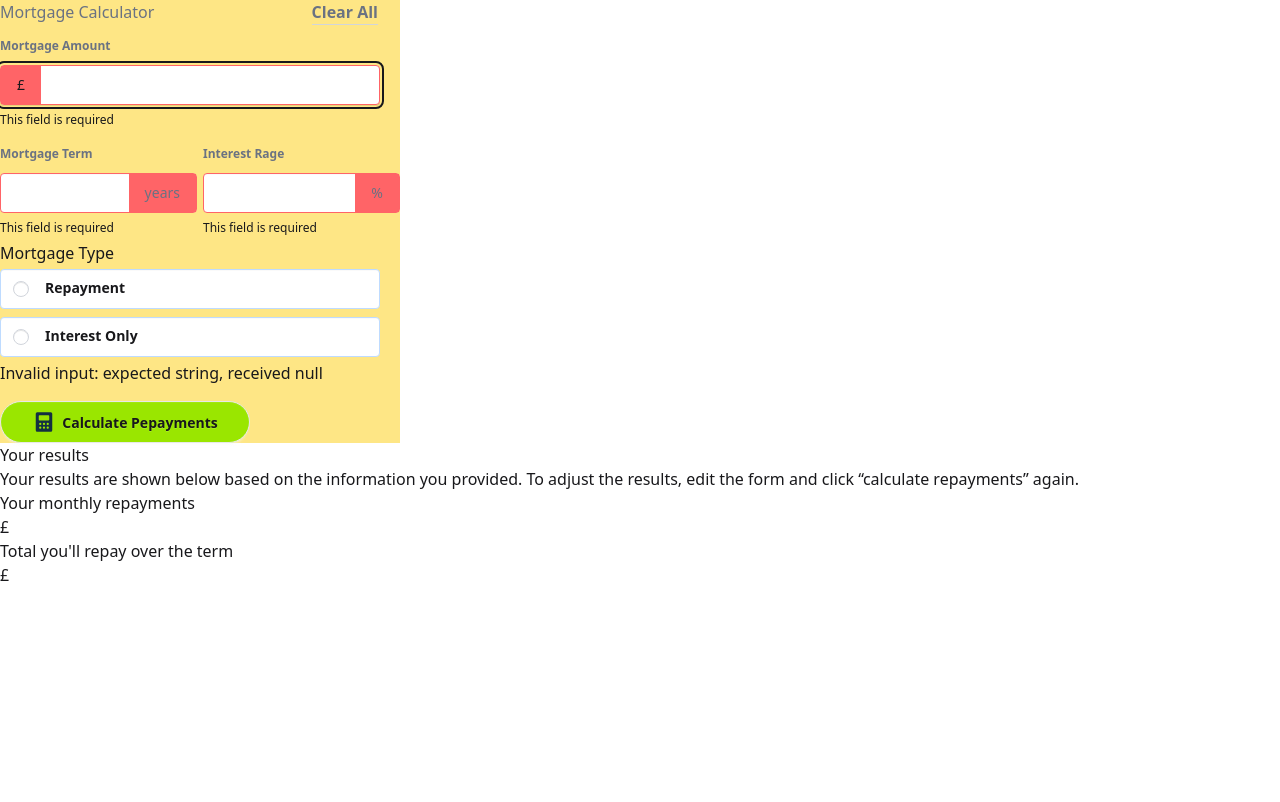
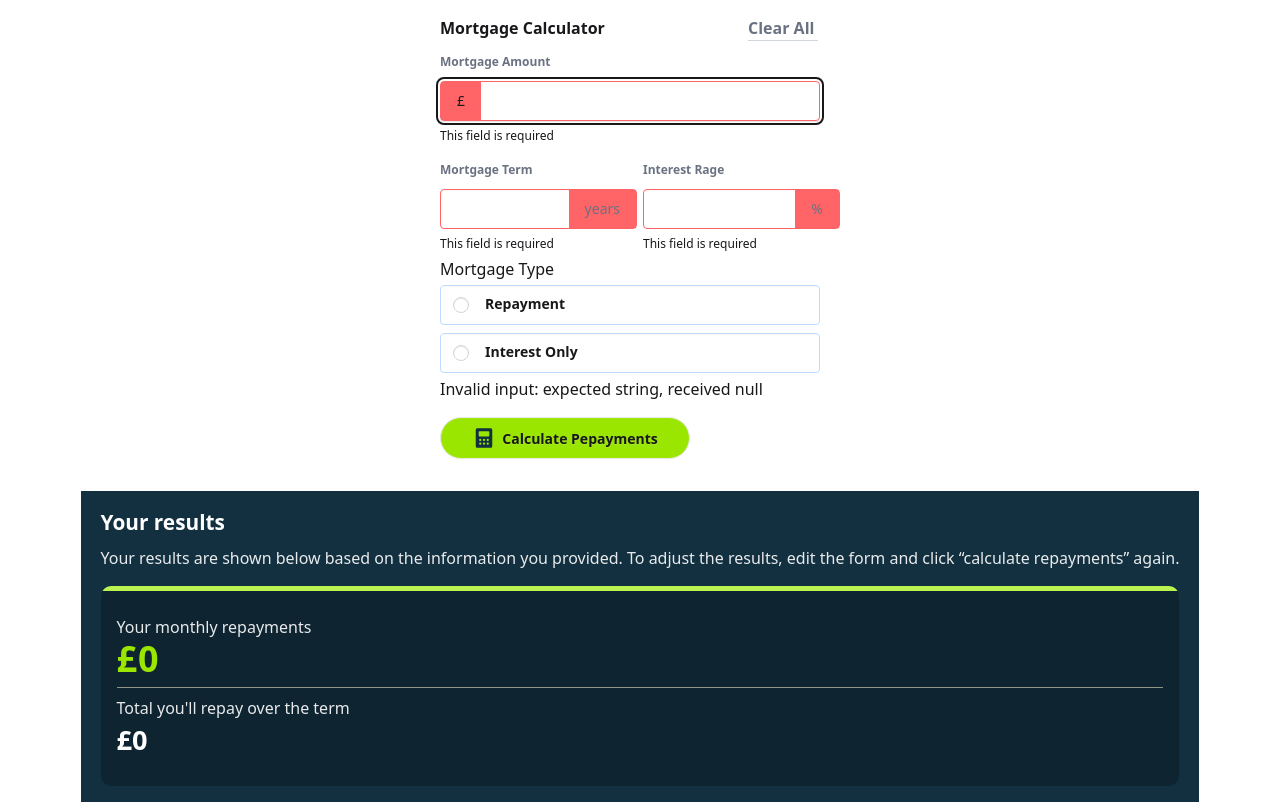
Before and after one commit to ItaloDev-Marcelo/Mortgage-repayment-ts, a React (Vite) app: page / in a window 1280 px wide. Both pictures are taken after typing "Sample", "Sample", "Sample" into the empty fields and a click on the button "Clear All". Built offline with nearby package versions, Linux system fonts and the light colour scheme.

Commit message:
corrigindo bug e terminando a versão movel

```diff
--- a/src/components/Form.tsx
+++ b/src/components/Form.tsx
@@ -6,6 +6,8 @@ import InputRadios from './InputRadio';
 import type { FormProps } from '../types/Form.type';
 
 const Form = ({register,handleSubmit, errors, reset, ShowResults,resetResults}:FormProps) => {
+
+
   const resetForm = () => {
      reset()
      ShowResults()
@@ -18,14 +20,20 @@ const Form = ({register,handleSubmit, errors, reset, ShowResults,resetResults}:F
   }
 
 
+
+
+
   return (
-    <form onSubmit={handleSubmit(formResult)} className='bg-amber-200 w-[330px] xl:w-[400px]'>
+    <form onSubmit={handleSubmit(formResult)} className='w-[300px] xl:w-[400px] py-4'>
          <div className='flex flex-col xl:flex-row xl:justify-between pr-5.5'>
-           <legend className='text-gray-500'>Mortgage Calculator</legend>  <button onClick={resetForm} className='border-b-1 border-gray-300 text-gray-500 font-semibold'>Clear All</button>
+           <legend className='text-[##133040] mb-3 md:mb-0 font-semibold'>Mortgage Calculator</legend>
+           <button onClick={resetForm} className='border-b-1 border-gray-300
+           text-gray-500 text-left font-semibold w-[70px] mt-0.5 md:mt-0'>Clear All</button>
          </div>
          <Input register={register} error={errors}
           name='mortgageAmount' title='Mortgage Amount'
-          subText='£' direction='l' />
+          subText='£' direction='l'  />
+
          <div className='xl:flex xl:gap-1.5'>
          <Input register={register} error={errors}
           name='mortgageTerm' title='Mortgage Term '
--- a/src/components/Input.tsx
+++ b/src/components/Input.tsx
@@ -1,12 +1,13 @@
 import type { InputProps } from "../types/Input.type"
 import ErrorText from '../components/ErrorTxt'
 
-const Input = ({register, error, name,title, subText, direction}:InputProps) => {
+const Input = ({register, error, name, title, subText, direction}:InputProps) => {
   return (
     <fieldset className='fieldset'>
         <label className='fieldset-legend text-gray-500' htmlFor='name'>{title}</label>
-        <div className={`${direction === 'r' ? 'flex flex-row input  border-blue-200 relative ' :
-           '  input relative flex-row-reverse border-blue-200  w-[380px]'}  ${error?.[name]?.message ? 'border-red-400' : ' border-blue-200' } `}>
+        <div className={`
+        ${direction === 'r' ? 'flex flex-row input  border-blue-200 relative ' :' input relative flex-row-reverse border-blue-200  md:w-[380px]'}  ${error?.[name]?.message ? 'border-red-400' :' border-blue-200' }
+        `}>
             <input type='text' id='name' {...register(name)} className={direction === 'l' ? 'pl-9' : ''}  />
             <div className={` p-2 px-4 h-[100%] cursor-auto
               ${error?.[name]?.message ? 'bg-red-400' : ' bg-blue-200' }
--- a/src/components/InputRadio.tsx
+++ b/src/components/InputRadio.tsx
@@ -3,7 +3,7 @@ import type { InputRadio } from "../types/input.radio.type"
 const InputRadios = ({value, register, name}:InputRadio) => {
   return (
     <fieldset className={`fieldset`}>
-       <label className={`input w-[380px] cursor-pointer border-blue-200 `}>
+       <label className={`input md:w-[380px] cursor-pointer border-blue-200 `}>
            <input type='radio' value={value} className="mr-2 radio   radio-xs
        border-gray-300
        checked:border-lime-400
--- a/src/components/RepaymentsEmpathy.tsx
+++ b/src/components/RepaymentsEmpathy.tsx
@@ -1,12 +1,12 @@
 import EmpathyIcon from '../assets/illustration-empty.svg'
 const RepaymentsEmpathy = () => {
   return (
-    <section>
-        <figure>
+    <section className='flex flex-col justify-center items-center text-center py-4'>
+        <figure >
              <img src={EmpathyIcon} alt='' />
         </figure>
-       <h1>Results shown here</h1>
-       <p>Complete the form and click “calculate repayments” to see what
+       <h1 className=' text-white font-semibold text-[1.2em] mb-1'>Results shown here</h1>
+       <p className='mb-2 text-white opacity-90 '>Complete the form and click “calculate repayments” to see what
   your monthly repayments would be.</p>
     </section>
 
--- a/src/components/RepaymentsResults.tsx
+++ b/src/components/RepaymentsResults.tsx
@@ -1,18 +1,22 @@
 type RepaymentsProps = {MonthPaymentResult: string, TotalPaymentResult: string}
 const RepaymentsResults = ({MonthPaymentResult, TotalPaymentResult}:RepaymentsProps ) => {
   return (
-    <section>
-       <h1>Your results</h1>
-       <p> Your results are shown below based on the information you provided.
+    <section className="flex flex-col  py-4 px-5">
+       <h1 className='text-white font-semibold mb-2 text-[1.3em]'>Your results</h1>
+       <p className="text-white opacity-90 mb-4"> Your results are shown below based on the information you provided.
   To adjust the results, edit the form and click “calculate repayments” again.</p>
-       <div>
+       <div className="bg-[#0e2431]  h-[200px] rounded-[10px] relative overflow-hidden">
+        <div className="bg-lime-300 w-full h-[5px]  rounded-t-3xl"></div>
+          <div className="p-4">
+            <div className="my-2">
+            <p className="text-white opacity-90">Your monthly repayments</p>
+            <h2 className="font-semibold text-4xl tracking-wide text-lime-400">£{MonthPaymentResult}</h2>
+          </div>
+          <hr className='my-2 opacity-55 border-amber-100'/>
           <div>
-            <p>Your monthly repayments</p>
-            <h2>£{MonthPaymentResult}</h2>
+             <p  className="text-white opacity-90">Total you'll repay over the term</p>
+             <h2 className="text-[1.7em] font-semibold text-white">£{TotalPaymentResult}</h2>
           </div>
-          <div>
-             <p>Total you'll repay over the term</p>
-             <h2>£{TotalPaymentResult}</h2>
           </div>
        </div>
 
--- a/src/helpers/MortageContainer.tsx
+++ b/src/helpers/MortageContainer.tsx
@@ -3,7 +3,7 @@ type MortageContainerProps = {children: React.ReactNode}
 
 const MortageContainer = ({children}:MortageContainerProps ) => {
   return (
-    <div>{children}</div>
+    <div className='flex flex-col justify-center items-center'>{children}</div>
   )
 }
 
--- a/src/helpers/RepaymentsDisplay.tsx
+++ b/src/helpers/RepaymentsDisplay.tsx
@@ -1,16 +1,14 @@
+import type React from "react"
 
 type RepaymentsDispalyProps ={
-  monthPayment?:number,
-  totalPayment?: number
+  children: React.ReactNode
 }
 
-const RepaymentsDisplay = ({monthPayment = 0,totalPayment  = 0}:RepaymentsDispalyProps) => {
-
-  console.log(monthPayment,totalPayment)
+const RepaymentsDisplay = ({children}:RepaymentsDispalyProps) => {
 
   return (
-    <div>
-
+    <div className="bg-[#133040] mt-4">
+        {children}
     </div>
   )
 }
--- a/src/hooks/UseCalc.ts
+++ /dev/null
@@ -1,54 +0,0 @@
-import { useEffect, useState } from 'react'
-import UseForm from './UseForm';
-
-const UseCalc = () => {
-   const {Amount,Term,Rate,MortType} = UseForm();
-
-   const [result, setResult] = useState({
-    MonthPaymentResult: '',
-    TotalPaymentResult : ''
-   })
-
-   const calRepayment = (Amount: number,Term: number,Rate: number, MortType: string) =>  {
-        const taxaMonth = Rate / 100 / 12;
-        const totalOfMonths =  Term * 12;
-        if(MortType === 'Repayment') {
-             const MonthPayment =
-        Amount *
-        (taxaMonth  * Math.pow(1 + taxaMonth , totalOfMonths)) /
-        (Math.pow(1 + taxaMonth , totalOfMonths) - 1);
-
-      const TotalPayment = MonthPayment * totalOfMonths;
-
-            return {MonthPayment,TotalPayment}
-          }else {
-             const MonthPayment = Amount * taxaMonth
-             const TotalPayment = MonthPayment * totalOfMonths;
-            return {MonthPayment,TotalPayment}
-        }
-   }
-
-   const resetResults = () => setResult({
-    MonthPaymentResult: '',
-    TotalPaymentResult : ''
-   })
-
-   const price = Number(Amount.replace(/(\D)/,''));
-   const years = Number(Term);
-   const porcent = Number(Rate)
-   const {MonthPayment, TotalPayment} = calRepayment(price, years,porcent,MortType)
-   const MonthPaymentResult = MonthPayment.toString().slice(0, 7).replace(/(\d{1})(?=(\d{3})+(?!\d))/gi, '$1,');
-   const TotalPaymentResult = TotalPayment.toString().slice(0, 9).replace(/(\d{1})(?=(\d{3})+(?!\d))/gi, '$1,');
-
-  useEffect(() => {
-     setResult({
-     MonthPaymentResult,
-     TotalPaymentResult
-  })
-  },[MonthPaymentResult, TotalPaymentResult]);
-
-
-  return {resetResults,result}
-}
-
-export default UseCalc
--- a/src/layout/CalculateRepaymentsLayout.tsx
+++ b/src/layout/CalculateRepaymentsLayout.tsx
@@ -3,21 +3,70 @@ import MortageContainer from '../helpers/MortageContainer';
 import UseForm from '../hooks/UseForm';
 import RepaymentsEmpaythy from '../components/RepaymentsEmpathy';
 import RepaymentsResults from '../components/RepaymentsResults'
-import UseCalc from '../hooks/UseCalc';
+import RepaymentsDisplay from '../helpers/RepaymentsDisplay';
+import { useEffect, useState } from 'react';
 
 const CalculateRepaymentsLayout = () => {
- const {register, handleSubmit, errors, reset, ShowResults, show} = UseForm();
- const {resetResults,result} = UseCalc()
+ const {Amount,Term,Rate,MortType,register, handleSubmit, errors, reset, ShowResults, show} = UseForm();
 
+
+    const [result, setResult] = useState({
+     MonthPaymentResult: '',
+     TotalPaymentResult : ''
+    })
+
+    const calRepayment = (Amount: number,Term: number,Rate: number, MortType: string) =>  {
+         const taxaMonth = Rate / 100 / 12;
+         const totalOfMonths =  Term * 12;
+         if(MortType === 'Repayment') {
+              const MonthPayment =
+         Amount *
+         (taxaMonth  * Math.pow(1 + taxaMonth , totalOfMonths)) /
+         (Math.pow(1 + taxaMonth , totalOfMonths) - 1);
+
+       const TotalPayment = MonthPayment * totalOfMonths;
+
+             return {MonthPayment,TotalPayment}
+           }else {
+              const MonthPayment = Amount * taxaMonth
+              const TotalPayment = MonthPayment * totalOfMonths;
+             return {MonthPayment,TotalPayment}
+         }
+    }
+
+    const resetResults = () => setResult({
+     MonthPaymentResult: '',
+     TotalPaymentResult : ''
+    })
+
+    const price = Number(Amount.replace(/(\D)/,''));
+    const years = Number(Term);
+    const porcent = Number(Rate)
+    const {MonthPayment, TotalPayment} = calRepayment(price, years,porcent,MortType)
+    const MonthPaymentResult = MonthPayment.toString().slice(0, 7).replace(/(\d{1})(?=(\d{3})+(?!\d))/gi, '$1,');
+    const TotalPaymentResult = TotalPayment.toString().slice(0, 9).replace(/(\d{1})(?=(\d{3})+(?!\d))/gi, '$1,');
+
+   useEffect(() => {
+      setResult({
+      MonthPaymentResult,
+      TotalPaymentResult
+   })
+   },[MonthPaymentResult, TotalPaymentResult]);
+
+
+
+ console.log(result)
 
   return (
     <MortageContainer>
         <Form register={register} errors={errors} reset={reset} handleSubmit={handleSubmit} resetResults={resetResults}
          ShowResults={ShowResults}
  />
+      <RepaymentsDisplay>
         {
           !show ? <RepaymentsEmpaythy/> : <RepaymentsResults MonthPaymentResult={result.MonthPaymentResult} TotalPaymentResult={result.TotalPaymentResult} />
         }
+      </RepaymentsDisplay>
     </MortageContainer>
   )
 }
```
